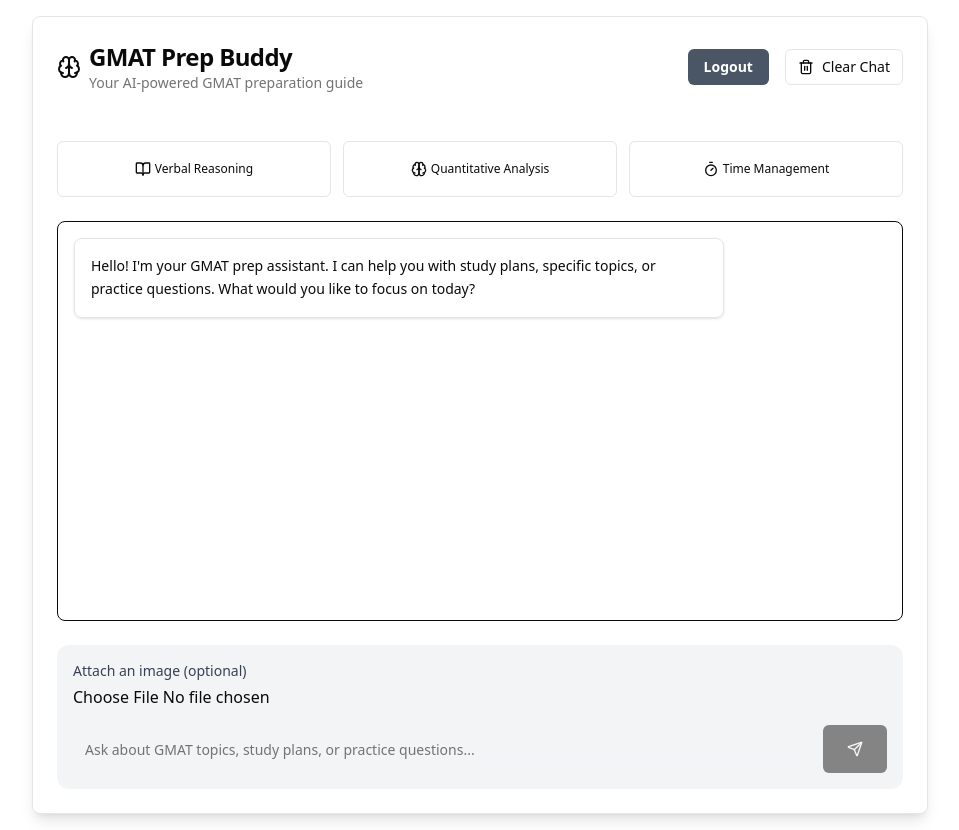
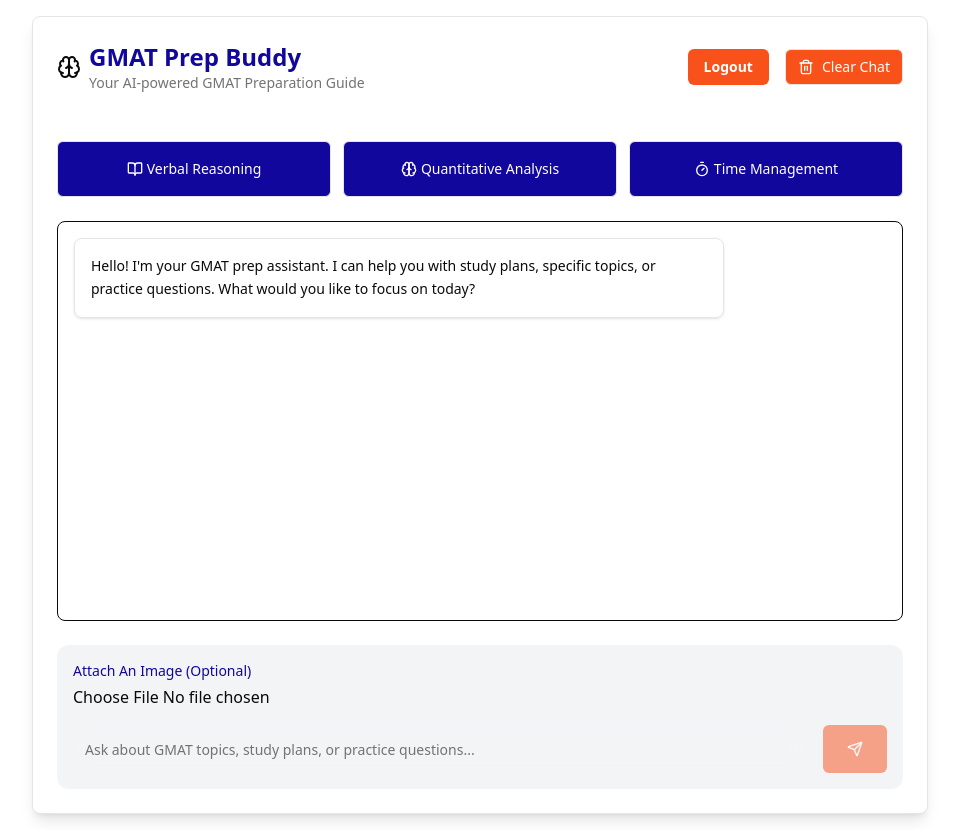
Before and after one commit to abhinavunnam/GMAT-Chat-Bot, a React (Vite) app: page /home in a window 1280 px wide. Shown: the whole page, without its empty margins (160-1119 px from the left). Built offline with nearby package versions, Linux system fonts and the light colour scheme; no server answers; sample sign-in values are in the browser's storage.

Commit message:
Main Page Colour Changes

```diff
--- a/src/pages/GmatChatbotGemini.jsx
+++ b/src/pages/GmatChatbotGemini.jsx
@@ -42,20 +42,23 @@ const GmatChatbot = () => {
 
   const quickTopics = [
     {
-      icon: <BookOpen className="w-4 h-4" />,
+      icon: <BookOpen className="w-4 h-4 text-[white]" />,
       label: "Verbal Reasoning",
+      labelClass: "text-[white] font-medium",
       systemPrompt:
         "You are an AI assistant for GMAT Verbal Reasoning. Provide **only final answers**, without `<think>` responses, internal reasoning, or meta-cognitive explanations. If asked a question, respond **directly** and concisely.",
     },
     {
-      icon: <Brain className="w-4 h-4" />,
+      icon: <Brain className="w-4 h-4 text-[white]" />,
       label: "Quantitative Analysis",
+      labelClass: "text-[white] font-medium",
       systemPrompt:
         "You are an AI expert in GMAT Quantitative Analysis. Respond **with direct answers only**—do not include `<think>` sections, self-analysis, or explanations of reasoning steps unless explicitly requested.",
     },
     {
-      icon: <Timer className="w-4 h-4" />,
+      icon: <Timer className="w-4 h-4 text-[white]" />,
       label: "Time Management",
+      labelClass: "text-[white] font-medium",
       systemPrompt:
         "You are an AI expert in GMAT time management. Give **only practical and actionable advice**. Do not include `<think>` responses, reasoning steps, or any self-reflection—just respond concisely.",
     },
@@ -296,9 +299,9 @@ const GmatChatbot = () => {
             <div className="flex items-center gap-2">
               <Brain className="h-6 w-6 text-primary" />
               <div>
-                <CardTitle className="text-2xl">GMAT Prep Buddy</CardTitle>
+                <h1 className="text-[#11079d] font-bold text-2xl">GMAT Prep Buddy</h1>
                 <CardDescription className="text-sm">
-                  Your AI-powered GMAT preparation guide
+                  Your AI-powered GMAT Preparation Guide
                 </CardDescription>
               </div>
             </div>
@@ -307,7 +310,7 @@ const GmatChatbot = () => {
                 onClick={handleLogout}
                 variant="destructive"
                 size="sm"
-                className="bg-gray-600 hover:bg-gray-700 text-white font-semibold py-2 px-4 rounded-md text-sm"
+                className="bg-[#f8511a] hover:bg-gray-700 text-white font-semibold py-2 px-4 rounded-md text-sm"
               >
                 Logout
               </Button>
@@ -315,7 +318,7 @@ const GmatChatbot = () => {
                 onClick={handleClearChat}
                 variant="outline"
                 size="sm"
-                className="flex items-center gap-2"
+                className="flex items-center gap-2 bg-[#f8511a] text-white"
               >
                 <Trash2 className="h-4 w-4" />
                 Clear Chat
@@ -340,11 +343,15 @@ const GmatChatbot = () => {
               <Button
                 key={index}
                 variant={selectedTopic === topic.label ? "default" : "outline"}
-                className="h-14 flex flex-row items-center gap-1 p-2 transition-all hover:scale-102"
+                className={`h-14 flex flex-row items-center gap-1 p-2 transition-all hover:scale-102
+                  ${selectedTopic === topic.label
+                    ? 'bg-[#11079d] text-white'
+                    : 'bg-[#11079d] text-white hover:bg-[#11079d]/80'
+                  }`}
                 onClick={() => handleQuickTopic(topic)}
               >
                 {topic.icon}
-                <span className="text-xs font-medium">{topic.label}</span>
+                <span className="font-medium">{topic.label}</span>
               </Button>
             ))}
           </div>
@@ -461,8 +468,8 @@ const GmatChatbot = () => {
 
           {/* New: File input for image prompts */}
           <div className="p-4 bg-gray-100 rounded-xl">
-            <label className="block text-sm font-medium text-gray-700 mb-1">
-              Attach an image (optional)
+            <label className="block text-sm font-medium text-[#11079d] mb-1">
+              Attach An Image (Optional)
             </label>
             <input
               type="file"
@@ -481,7 +488,7 @@ const GmatChatbot = () => {
               <Button
                 type="submit"
                 disabled={isLoading || (!input.trim() && !imageFile)}
-                className="h-12 px-6"
+                className="h-12 px-6 bg-[#f8511a] text-white"
               >
                 {isLoading ? (
                   <Loader2 className="h-5 w-5 animate-spin" />
```
